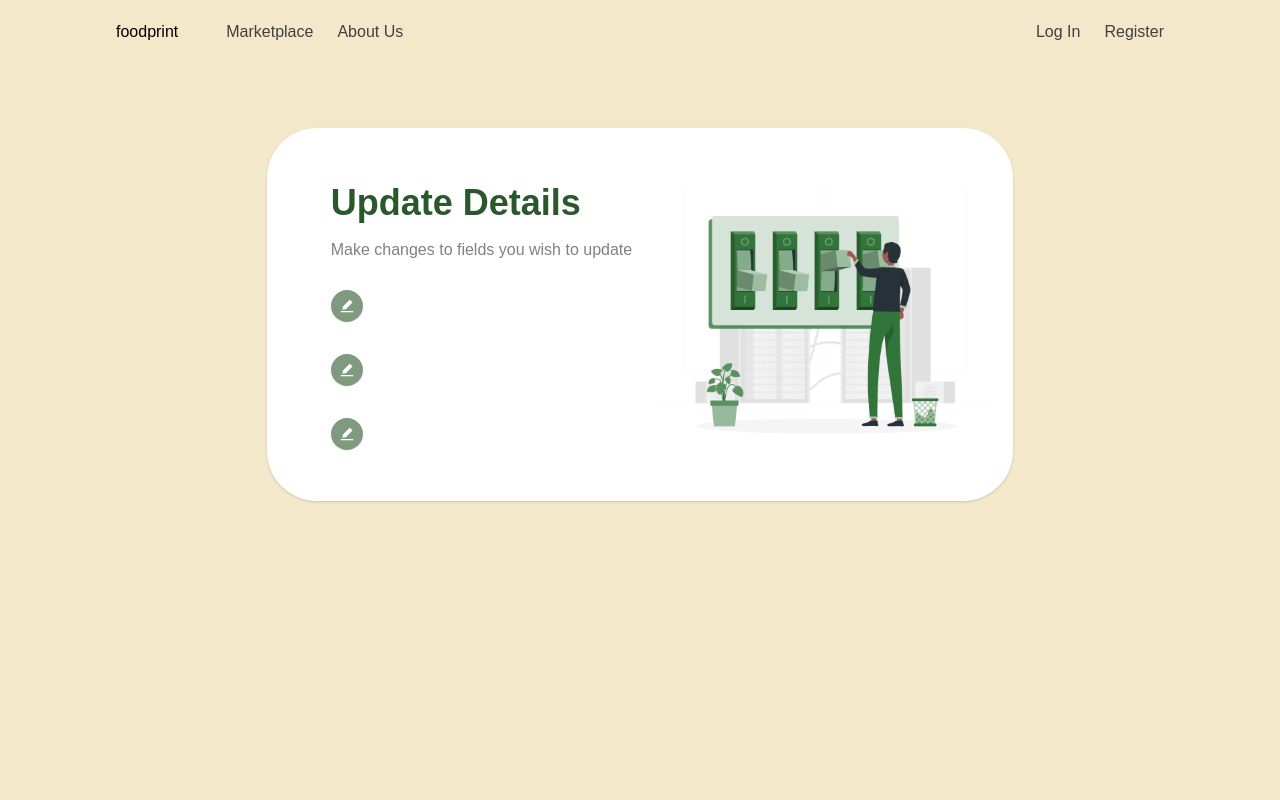
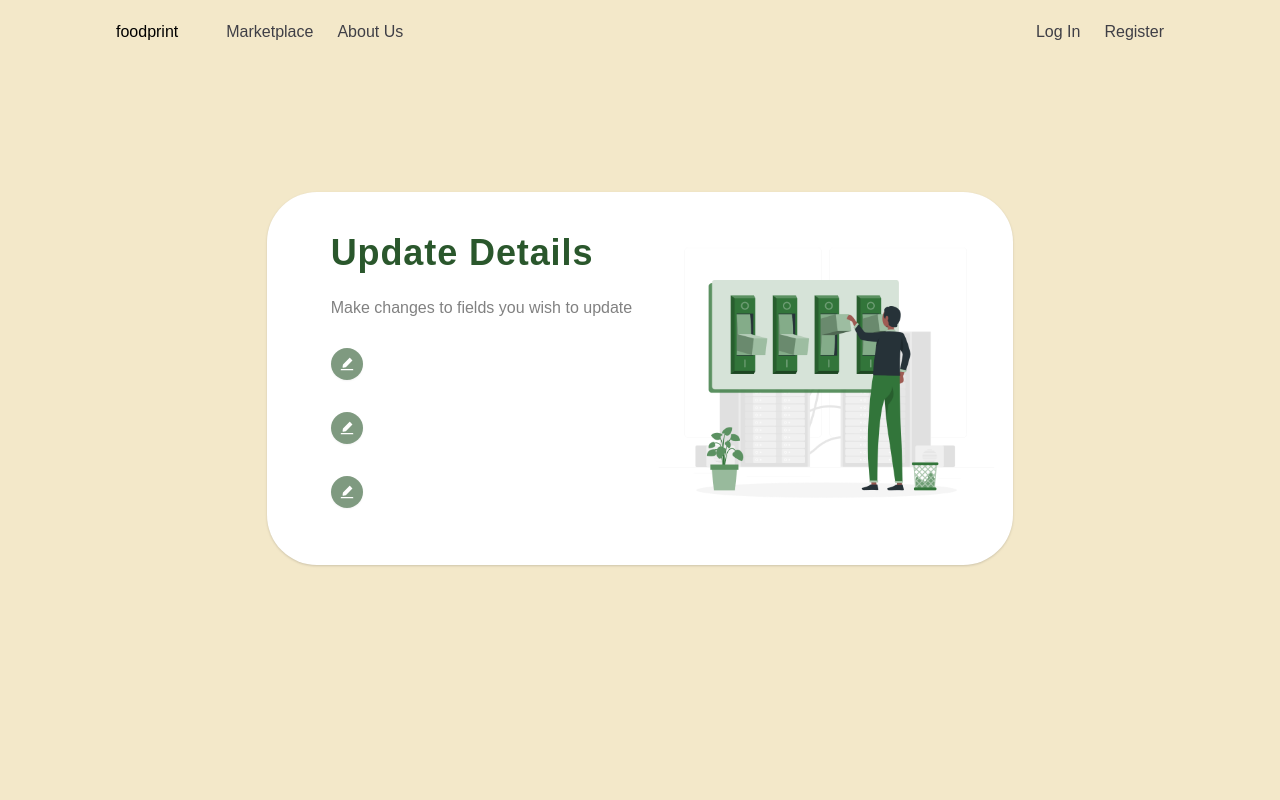
Before and after one commit to cs203g2t10/foodprint-frontend, a React (Create React App) app: page /userdetailsconfig in a window 1280 px wide. Shown: the top 800 px of the page. Built offline with nearby package versions, Linux system fonts and the light colour scheme.

Commit message:
update user consistent

```diff
--- a/src/pages/UserDetailsConfig.tsx
+++ b/src/pages/UserDetailsConfig.tsx
@@ -82,9 +82,9 @@ const UserDetailsConfig = () => {
     return (
         <div className="bg-yellow-standard h-screen ">
             <div className="flex justify-center">
-                <div className="mt-16 mb-10 bg-white-standard w-7/12 grid md:grid-cols-2 shadow-xxl shadow rounded-xxl">
+                <div className="mt-32 mb-10 bg-white-standard w-7/12 grid md:grid-cols-2 shadow-xxl shadow rounded-xxl">
                     <div className="ml-16 my-auto">
-                        <h1 className="text-4xl font-semibold mb-2 text-green-standard mt-5">Update Details</h1>
+                        <h1 className="text-4xl tracking-wide font-semibold mb-4 text-green-standard">Update Details</h1>
                         <h2 className="text-grey-lighter mb-5">Make changes to fields you wish to update</h2>
 
                         <div className="mb-4 flex items-center">
```
